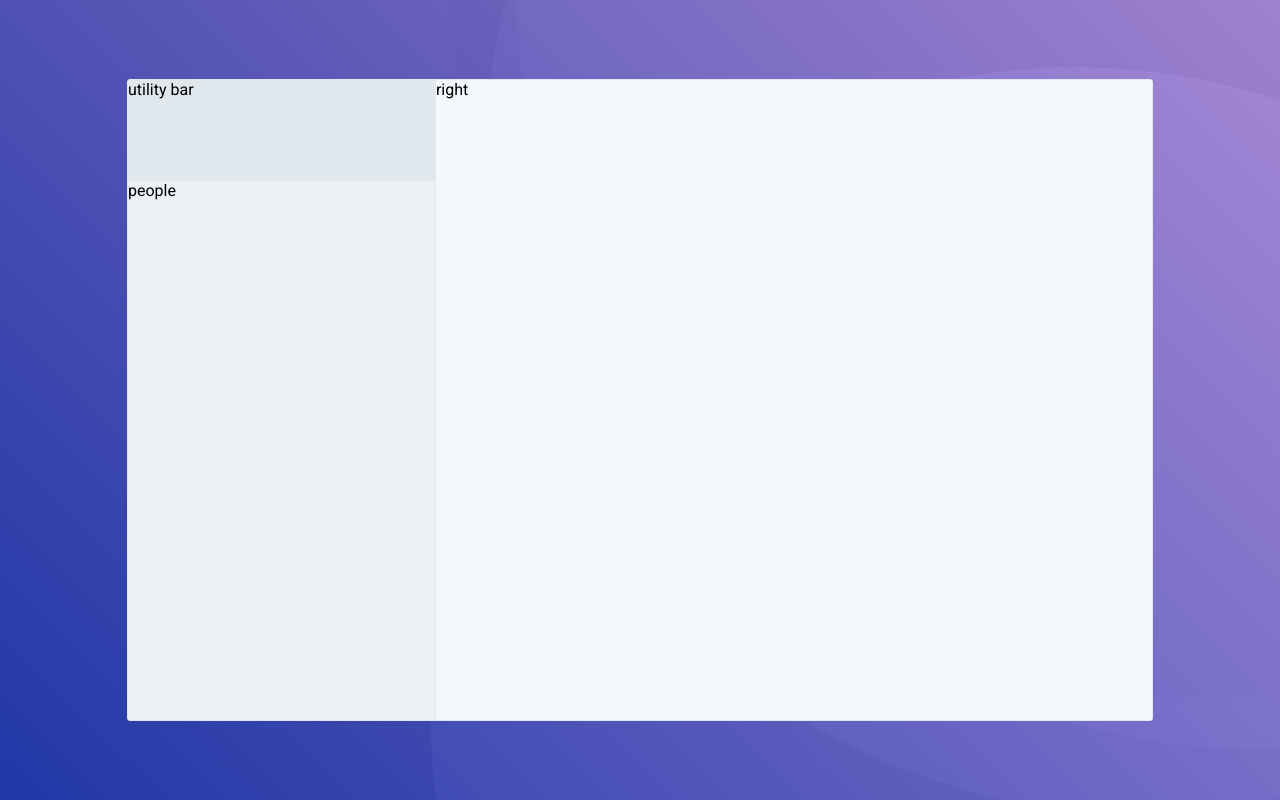
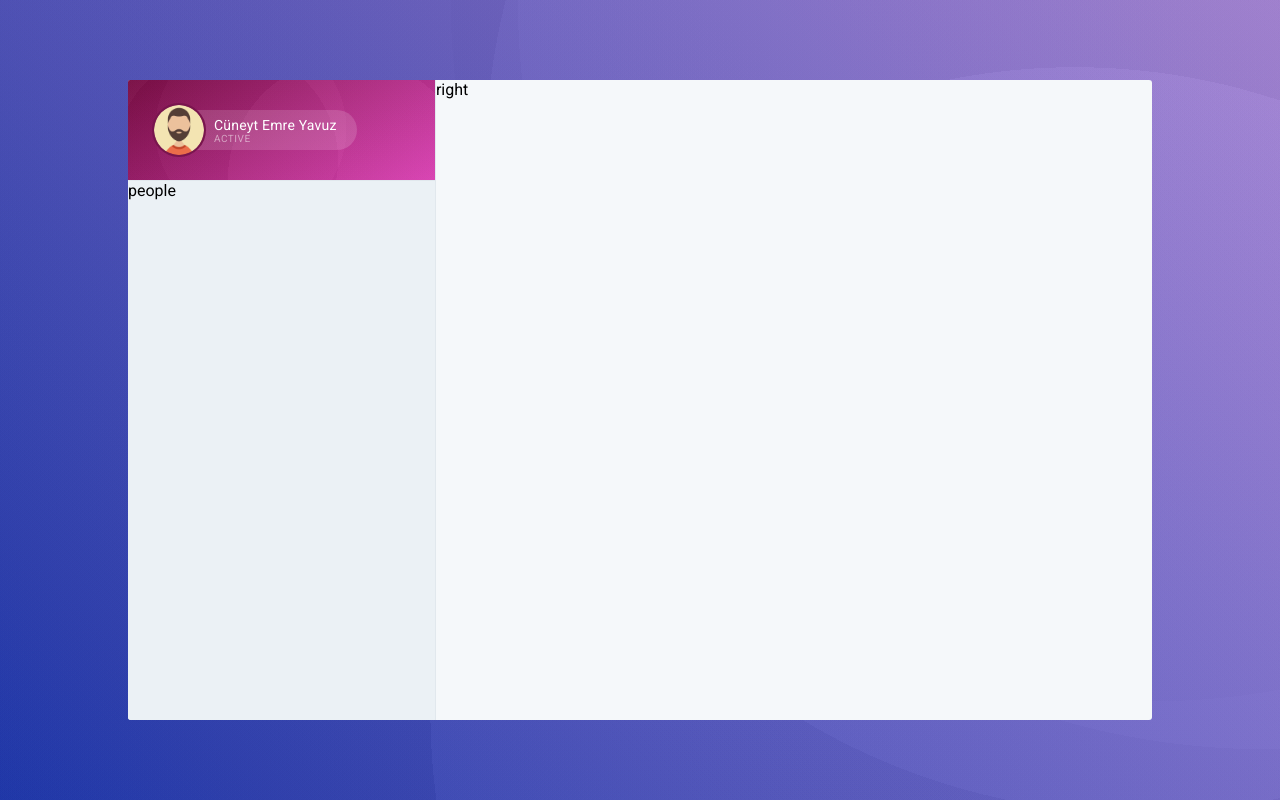
Before and after one commit to Eusbolh/messenger-app, a React (Create React App) app: page / in a window 1280 px wide. Built offline with nearby package versions, Linux system fonts and the light colour scheme.

Commit message:
UtilityBar component is added.

```diff
--- a/src/common/constants.scss
+++ b/src/common/constants.scss
@@ -1,2 +1,2 @@
 $border-color: $light-gray3;
-$text-color: $gray1;
+$text-color: $dark-gray5;
--- a/src/components/components.scss
+++ b/src/components/components.scss
@@ -0,0 +1 @@
+@import 'utilityBar/utilitybar.scss';
--- /dev/null
+++ b/src/components/utilityBar/UtilityBar.component.js
@@ -0,0 +1,36 @@
+import React, { Component } from 'react';
+import PropTypes from 'prop-types';
+import UserAvatar from 'common/assets/user_avatar_1.png';
+
+class UtilityBar extends Component {
+  render() {
+    return (
+      <div className="c-utility-bar-component">
+        <div className="c-utility-bar-user">
+          <div className="c-utility-bar-user-avatar-container">
+            <img
+              alt="user-avatar"
+              className="c-utility-bar-user-avatar"
+              src={UserAvatar}
+            />
+          </div>
+          <div className="c-utility-bar-user-info">
+            <div className="c-utility-bar-user-name">Cüneyt Emre Yavuz</div>
+            <div className="c-utility-bar-user-status">Active</div>
+          </div>
+        </div>
+        <div className="c-utility-bar-options">
+
+        </div>
+      </div>
+    );
+  }
+}
+
+UtilityBar.propTypes = {
+};
+
+UtilityBar.defaultProps = {
+};
+
+export default UtilityBar;
--- /dev/null
+++ b/src/components/utilityBar/utilitybar.scss
@@ -0,0 +1,55 @@
+.c-utility-bar-component {
+  align-items: center;
+  background: radial-gradient(circle at 40% 49%, rgba(196, 196, 196,0.04) 0%, rgba(196, 196, 196,0.04) 50%,rgba(91, 91, 91,0.04) 50%, rgba(91, 91, 91,0.04) 100%),radial-gradient(circle at 32% 80%, rgba(42, 42, 42,0.04) 0%, rgba(42, 42, 42,0.04) 50%,rgba(186, 186, 186,0.04) 50%, rgba(186, 186, 186,0.04) 100%),radial-gradient(circle at 72% 99%, rgba(233, 233, 233,0.04) 0%, rgba(233, 233, 233,0.04) 50%,rgba(53, 53, 53,0.04) 50%, rgba(53, 53, 53,0.04) 100%),linear-gradient(148deg, rgb(126, 9, 68),rgb(223, 57, 181));
+  border-radius: 2px 0 0 0;
+  display: flex;
+  height: 100%;
+  padding: 0px;
+
+  .c-utility-bar-user {
+    align-items: center;
+    display: flex;
+
+    .c-utility-bar-user-avatar-container {
+      align-items: center;
+      background-color: #79154e;
+      border: 2px solid #79154e;
+      border-radius: 50%;
+      display: flex;
+      justify-content: center;
+      left: 24px;
+      position: relative;
+      height: 50px;
+      width: 50px;
+
+      .c-utility-bar-user-avatar {
+        border-radius: 50%;
+        height: 50px;
+        width: 50px;
+      }
+    }
+
+    .c-utility-bar-user-info {
+      background-color: rgba(255, 255, 255, 0.15);
+      border-radius: 0 20px 20px 0;
+      color: #fff;
+      display: flex;
+      flex-direction: column;
+      justify-content: center;
+      height: 40px;
+      padding: 0 20px 0 32px;
+
+      .c-utility-bar-user-name {
+        font-size: 14px;
+        letter-spacing: .2px;
+      }
+
+      .c-utility-bar-user-status {
+        font-size: 10px;
+        letter-spacing: .5px;
+        opacity: .5;
+        text-transform: uppercase;
+      }
+    }
+  }
+}
--- a/src/modules/messenger/Messenger.component.js
+++ b/src/modules/messenger/Messenger.component.js
@@ -1,5 +1,6 @@
 import React, { Component } from 'react';
 import PropTypes from 'prop-types';
+import UtilityBar from 'components/utilityBar/UtilityBar.component';
 
 class Messenger extends Component {
   render() {
@@ -7,7 +8,9 @@ class Messenger extends Component {
       <div className="c-messenger-module">
         <div className="c-messenger-content">
           <div className="c-messenger-left">
-            <div className="c-messenger-utility-bar">utility bar</div>
+            <div className="c-messenger-utility-bar">
+              <UtilityBar />
+            </div>
             <div className="c-messenger-people">people</div>
           </div>
           <div className="c-messenger-right">right</div>
--- a/src/modules/messenger/messenger.scss
+++ b/src/modules/messenger/messenger.scss
@@ -8,7 +8,6 @@
 
   .c-messenger-content {
     background-color: $light-gray5;
-    border: 1px solid $border-color;
     border-radius: var(--border-radius);
     display: flex;
     height: 80%;
```
Also changed, not shown: src/common/assets/user_avatar_1.png (added), src/components/utilityBar/UtilityBar.container.js (added).
